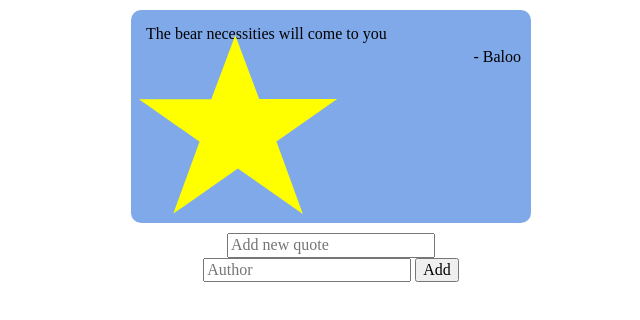
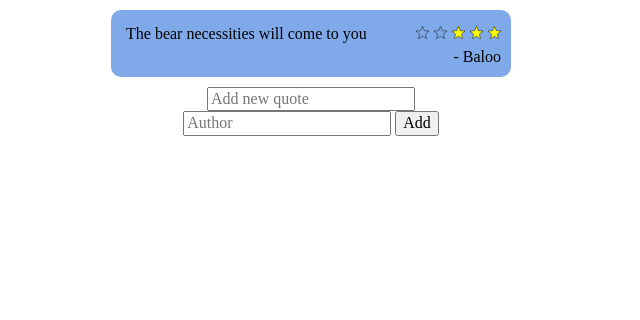
Before and after one commit to alondahari/refactorU-week4-inspirational-quotes, a plain HTML site: page index.html in a window 1280 px wide. Shown: the whole page, without its empty margins (329-969 px from the left). Drawn offline with nearby package versions, Linux system fonts and the light colour scheme.

Commit message:
add stars

```diff
--- a/index.html
+++ b/index.html
@@ -7,18 +7,31 @@
     <link rel="stylesheet" type="text/css" href="http://cdnjs.cloudflare.com/ajax/libs/normalize/3.0.1/normalize.min.css">
     <link rel="stylesheet" type="text/css" href="main.css">
   </head>
+
   <body>
     <ul class="quote-list" ng-controller="quote-list">
-      <li ng-repeat="quote in quotes">
+      <li class="quote-li" ng-repeat="quote in quotes">
         <p>{{quote.text}}</p>
         <footer>- {{quote.author}}</footer>
-        <div class="stars" ng-model=stars>{{quote.stars}}</div>
+        <ul class="stars">
+          <li class="star" ng-repeat="star in formatStars(quote.stars) track by $index">
+            <svg version="1.1" id="Layer_1" xmlns="http://www.w3.org/2000/svg" xmlns:xlink="http://www.w3.org/1999/xlink" x="0" y="0"
+               width="13px" height="13px" viewBox="0 0 112 106.525"  xml:space="preserve">
+            <path class="star-svg {{star}}" d="M81.564,67.186l9.043,39.336L56,85.759l-34.607,20.768l9.047-39.336L0,40.684l40.203-3.542L56-0.001l15.797,37.143
+              L112,40.684L81.564,67.186z"/>
+            </svg>
+
+
+          </li>
+        </ul>
+
       </li>
       <form ng-submit="addQuote()" class="add-quote">
         <input type="text" ng-model="newQuoteText" placeholder="Add new quote">
         <input type="text" ng-model="newQuoteAuthor" placeholder="Author">
         <input type="submit" value="Add">
       </form>
+
     </ul>
 
 
--- a/main.css
+++ b/main.css
@@ -1,14 +1,15 @@
 ul{
   list-style: none;
+  padding: 0;
+  margin: 0;
 }
 
 .quote-list{
   width: 400px;
   margin: auto;
-
 }
 
-.quote-list li{
+.quote-li{
   position: relative;
   background-color: #80a9e9;
   padding: 10px;
@@ -27,8 +28,8 @@ ul{
 
 .stars{
   position: absolute;
-  top: 0;
-  right: 0;
+  top: 15px;
+  right: 5px;
 }
 
 .add-quote{
@@ -36,52 +37,18 @@ ul{
   text-align: center;
 }
 
-.stars {
-   margin: 50px 0;
-   position: relative;
-   display: block;
-   color: yellow;
-   width: 0px;
-   height: 0px;
-   border-right:  100px solid transparent;
-   border-bottom: 70px  solid yellow;
-   border-left:   100px solid transparent;
-   -moz-transform:    rotate(35deg);
-   -webkit-transform: rotate(35deg);
-   -ms-transform:     rotate(35deg);
-   -o-transform:      rotate(35deg);
+.star{
+  float: right;
+  margin-right: 5px;
 }
-.stars:before {
-   border-bottom: 80px solid yellow;
-   border-left: 30px solid transparent;
-   border-right: 30px solid transparent;
-   position: absolute;
-   height: 0;
-   width: 0;
-   top: -45px;
-   left: -65px;
-   display: block;
-   content: '';
-   -webkit-transform: rotate(-35deg);
-   -moz-transform:    rotate(-35deg);
-   -ms-transform:     rotate(-35deg);
-   -o-transform:      rotate(-35deg);
+
+.star-svg {
+  fill: transparent;
+  stroke: black;
+  stroke-width: 4px;
 
 }
-.stars:after {
-   position: absolute;
-   display: block;
-   color: yellow;
-   top: 3px;
-   left: -105px;
-   width: 0px;
-   height: 0px;
-   border-right: 100px solid transparent;
-   border-bottom: 70px solid yellow;
-   border-left: 100px solid transparent;
-   -webkit-transform: rotate(-70deg);
-   -moz-transform:    rotate(-70deg);
-   -ms-transform:     rotate(-70deg);
-   -o-transform:      rotate(-70deg);
-   content: '';
+
+.star-filled {
+  fill: yellow;
 }
--- a/main.js
+++ b/main.js
@@ -4,7 +4,7 @@ angular.module('quotes', [])
       {
         text: 'The bear necessities will come to you',
         author: 'Baloo',
-        stars: 4
+        stars: 3
       }
     ];
 
@@ -12,9 +12,17 @@ angular.module('quotes', [])
       $scope.quotes.push({
         text: $scope.newQuoteText,
         author: $scope.newQuoteAuthor,
-        stars: 0
+        stars: formatStars(0)
       });
       $scope.newQuoteText = '';
       $scope.newQuoteAuthor = '';
     };
+
+    $scope.formatStars = function (num) {
+      var arr = new Array(5);
+      for (var i = 0; i < num; i++) {
+        arr[i] = 'star-filled';
+      }
+      return arr;
+    };
 }]);
```
Also changed, not shown: star138.svg (added).
